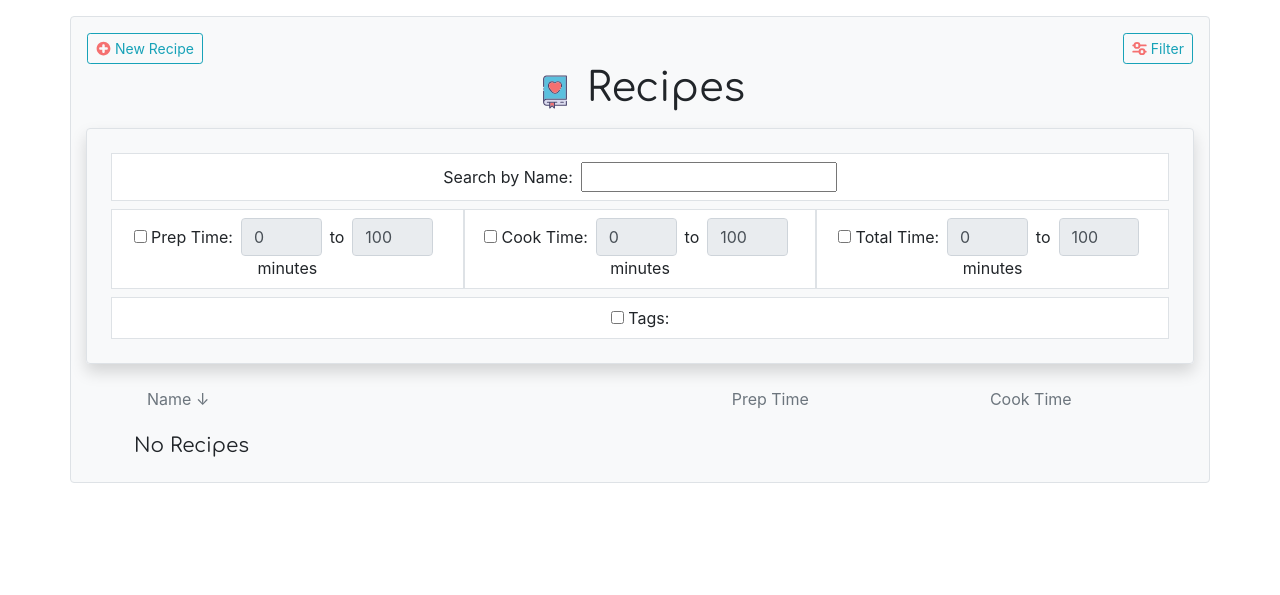
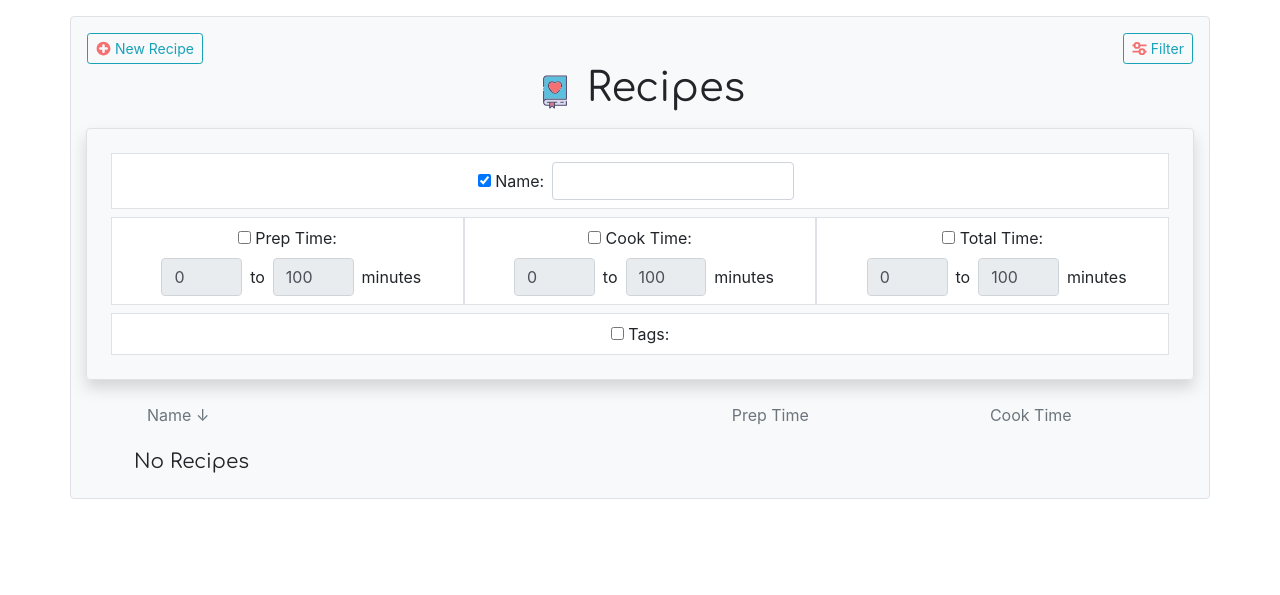
Before and after one commit to brimco/heroku-menu, a Django app: page /recipes in a window 1280 px wide, after a click on "Filter". Shown: the part 76-671 px from the top of the page. Run offline with Django 3.2, Linux system fonts and the light colour scheme; the visitor is signed in with stand-in values (Sample User, id 1); data that the repository does not hold is empty; some libraries are stand-ins or nearby versions.

Commit message:
Added checkbox to filter all recipes page for consistency

```diff
--- a/menu/static/all_recipes.js
+++ b/menu/static/all_recipes.js
@@ -17,6 +17,15 @@ class Search extends React.Component {
             }
         }
 
+        // set filter name and find name
+        let filter_name = false;
+        let find_name = ''
+        if (this.props.find_name != null) {
+            filter_name = true;
+            find_name = this.props.find_name
+        }
+        console.log(`find name: ${find_name}, filter name: ${filter_name}`)
+
         // set filter tags
         let filter_tags = false;
         if (active_tags.length > 0) {
@@ -27,6 +36,8 @@ class Search extends React.Component {
         this.state = {
             all_recipes: all_recipes,
             recipes_showing: all_recipes,
+            filter_name: filter_name,
+            find_name: find_name,
             filter_tags: filter_tags,
             all_tags: all_tags,
             active_tags: active_tags,
@@ -39,8 +50,7 @@ class Search extends React.Component {
             filter_total_time: false,
             total_time_low: 0,
             total_time_high: 100,
-            sort_by: 'name',
-            search_recipes: this.props.search_recipes
+            sort_by: 'name'
         }
 
         // preserve "this" so you can use it in the function
@@ -143,7 +153,9 @@ class Search extends React.Component {
 
                 // substring of name
                 let valid_substring = false;
-                if (recipe.name.toLowerCase().includes(state.search_recipes.toLowerCase())) {
+                if (!state.filter_name) {
+                    valid_substring = true;
+                } else if (recipe.name.toLowerCase().includes(state.find_name.toLowerCase())) {
                     valid_substring = true;
                 }
 
@@ -328,7 +340,9 @@ class Search extends React.Component {
         for (let each of ['prep', 'cook', 'total']) {
             time_filters.push(
                 <div className='col-sm border my-2 p-2 bg-white' key={each}>
-                    <input type='checkbox' id={`filter_${each}_time`} value={this.state[`filter_${each}_time`]} onChange={this.handleChange}></input> {`${each.slice(0,1).toLocaleUpperCase().concat(each.slice(1))} Time`}:
+                    <div className='pb-2'>
+                        <input type='checkbox' id={`filter_${each}_time`} value={this.state[`filter_${each}_time`]} onChange={this.handleChange}></input> {`${each.slice(0,1).toLocaleUpperCase().concat(each.slice(1))} Time`}:
+                    </div>
                     <input type='number' id={`${each}_time_low`} value={this.state[`${each}_time_low`]} className='form-control d-inline ml-2 mr-2' style={{width: '8ch'}} disabled={!this.state[`filter_${each}_time`]} onChange={this.handleChange}></input>to
                     <input type='number' id={`${each}_time_high`} value={this.state[`${each}_time_high`]} className='form-control d-inline ml-2 mr-2' style={{width: '8ch'}} disabled={!this.state[`filter_${each}_time`]} onChange={this.handleChange}></input>minutes
                 </div>
@@ -362,8 +376,10 @@ class Search extends React.Component {
                     {/* substring of name */}
                     <div className='bg-white'>
                         <div className='border p-2'>
-                            <span>Search by Name:</span>
-                            <input type='text' id='search_recipes' value={this.state.search_recipes} onChange={this.handleChange} className='ml-2'></input>
+                            <span>
+                                <input type='checkbox' id='filter_name' value={this.state.filter_name} checked={this.state.filter_name} onChange={this.handleChange}></input> Name:
+                            </span>
+                            <input type='text' id='find_name' value={this.state.find_name} className='form-control d-inline ml-2 mr-2' style={{width: '24ch'}} disabled={!this.state.filter_name} onChange={this.handleChange}></input>
                         </div>
                     </div>
 
@@ -377,7 +393,9 @@ class Search extends React.Component {
                     {/* tags */}
                     <div className='bg-white'>
                         <div className='border p-2'>
-                            <input type='checkbox' id='filter_tags' value={this.state.filter_tags} checked={this.state.filter_tags} onChange={this.handleChange}></input> Tags:
+                            <div>
+                                <input type='checkbox' id='filter_tags' value={this.state.filter_tags} checked={this.state.filter_tags} onChange={this.handleChange}></input> Tags:
+                            </div>
                             <div className='d-inline'>
                                 {tag_buttons}
                             </div>
--- a/menu/static/styles.css
+++ b/menu/static/styles.css
@@ -58,6 +58,10 @@ h6,
   .mobile-max-width {
     max-width: 12em;
   }
+
+  .mobile-block {
+    display: block;
+  }
 }
 
 html,
--- a/menu/templates/menu/all_recipes.html
+++ b/menu/templates/menu/all_recipes.html
@@ -32,18 +32,18 @@
         <script type='text/babel'>
             // recipes formatted as id: recipe name (JSON converted to string)
             const all_recipes = '{{ recipes }}';
-            const search_recipes = '{{ search_recipes }}';
+            const find_name = '{{ find_name }}';
             const search_tags = '{{ search_tags }}';
 
             function start() {
                 ReactDOM.render(<Search
                                     all_recipes={all_recipes}
-                                    search_recipes={search_recipes}
+                                    find_name={find_name}
                                     search_tags={search_tags} />,
                                     document.querySelector('#search'));
 
                 // click filter button if search_recipes or search_tags
-                if (search_recipes != '' || search_tags != '') {
+                if (find_name != '' || search_tags != '') {
                     document.querySelector('#filterBtn').click();
                 }
             }
--- a/menu/views.py
+++ b/menu/views.py
@@ -33,14 +33,12 @@ def index(request):
         year = plan_date.strftime('%Y')
         plan_date = f'{month} {day}, {year}'
 
-        print('start')
         plan = json.dumps({
                 'id': plans[indx].id,
                 'date': plan_date,
                 'recipes': [{'name': r.name, 'id': r.id} for r in plans[indx].recipes.all()],
                 'notes': plans[indx].notes
             })
-        print(f'stop. plan: {plan}')
     else:
         plan = None
 
@@ -69,11 +67,11 @@ def index(request):
 
 @login_required
 def recipes(request):
-    search_recipes = request.GET.get('recipe', '')
+    find_name = request.GET.get('recipe', '')
     search_tags = request.GET.get('tag', '')
     return render(request, 'menu/all_recipes.html', {
         'recipes': get_str_recipes(user=request.user),
-        'search_recipes': search_recipes,
+        'find_name': find_name,
         'search_tags': search_tags
     })
 
```
Also changed, not shown: menu/templates/menu/recipe.html (+6 -6 lines).
